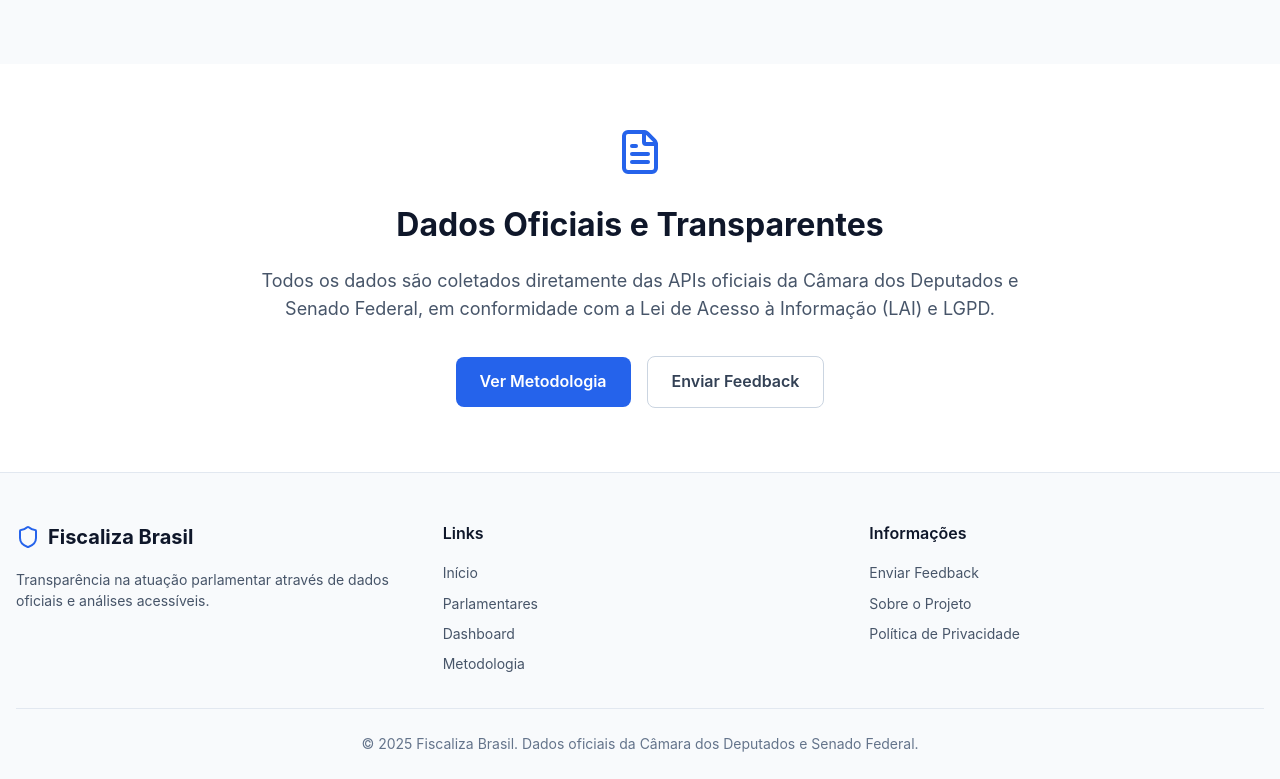
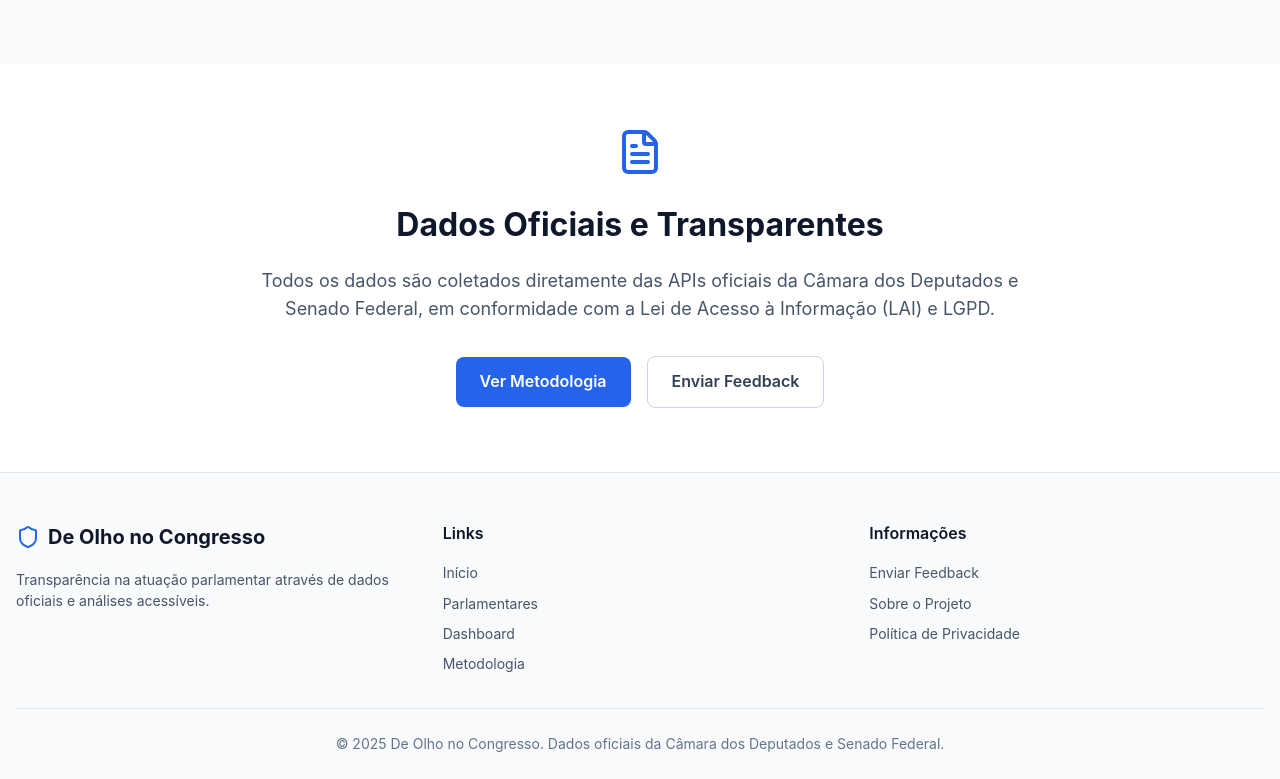
Before and after one commit to levi-tabosa/tcc-I, a Vue app in the folder frontend/: page / in a window 1280 px wide. Shown: the part 1264-2043 px from the top of the page. Built offline with nearby package versions, Linux system fonts and the light colour scheme; no server answers.

Commit message:
Update footer branding to De Olho no Congresso
Replaces 'Fiscaliza Brasil' with 'De Olho no Congresso' in the footer brand name and copyright text.

```diff
--- a/frontend/src/components/AppFooter.vue
+++ b/frontend/src/components/AppFooter.vue
@@ -7,7 +7,7 @@
           <div class="footer-brand-header">
             <Shield class="footer-icon" />
             <span class="footer-brand-name">
-              Fiscaliza Brasil
+              De Olho no Congresso
             </span>
           </div>
           <p class="footer-brand-description">
@@ -53,7 +53,7 @@
 
       <div class="footer-bottom">
         <p class="footer-copyright">
-          © {{ new Date().getFullYear() }} Fiscaliza Brasil. Dados oficiais da Câmara dos Deputados e Senado Federal.
+          © {{ new Date().getFullYear() }} De Olho no Congresso. Dados oficiais da Câmara dos Deputados e Senado Federal.
         </p>
       </div>
     </div>
```
